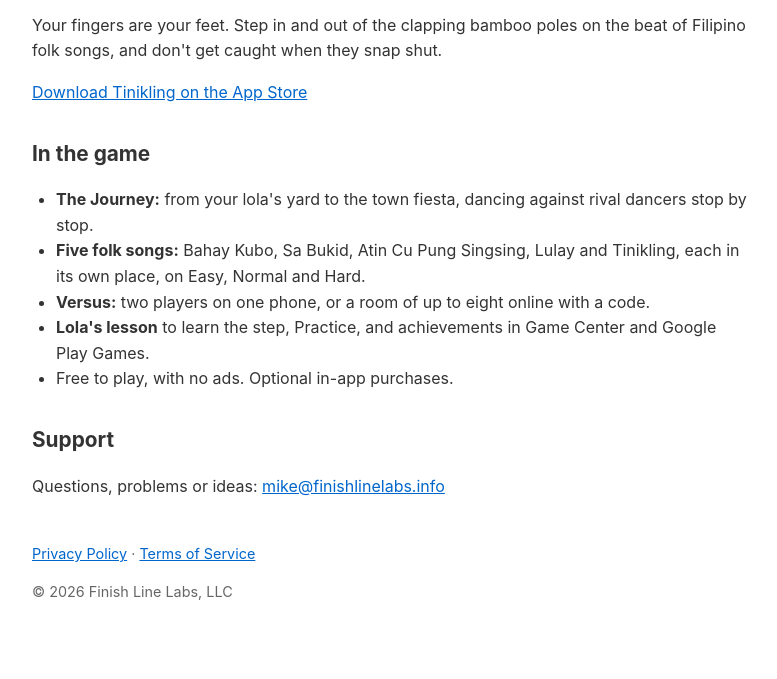
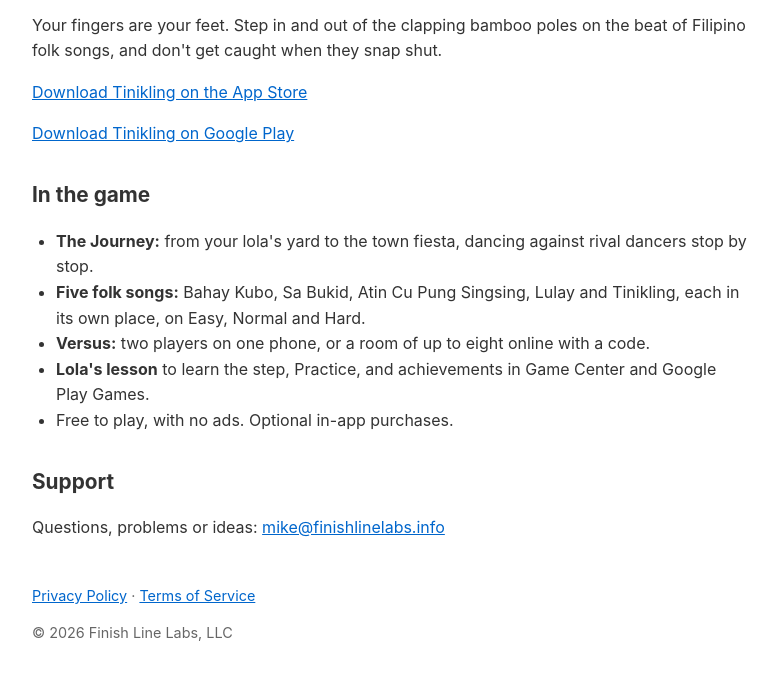
Before and after one commit to mikemarianodesign/finish-line-labs-site, a plain HTML site: page Tinikling/index.html in a window 1280 px wide. Shown: the part 249-928 px from the top of the page, without its empty margins (248-1025 px from the left). Before the commit the page ends 890 px from the top, so only its background shows below. Drawn offline with Linux system fonts and the light colour scheme.

Commit message:
Add Tinikling Google Play download links

```diff
--- a/Tinikling/index.html
+++ b/Tinikling/index.html
@@ -29,6 +29,7 @@
 <p class="tagline">The Philippine bamboo dance, under your fingers. For iPhone and Android.</p>
 <p>Your fingers are your feet. Step in and out of the clapping bamboo poles on the beat of Filipino folk songs, and don't get caught when they snap shut.</p>
 <p><a href="https://apps.apple.com/us/app/tinikling/id6832790945">Download Tinikling on the App Store</a></p>
+<p><a href="https://play.google.com/store/apps/details?id=com.finishlinelabs.tinikling">Download Tinikling on Google Play</a></p>
 <h2>In the game</h2>
 <ul>
   <li><strong>The Journey:</strong> from your lola's yard to the town fiesta, dancing against rival dancers stop by stop.</li>
```
Also changed, not shown: index.html (+1 -1 lines).
